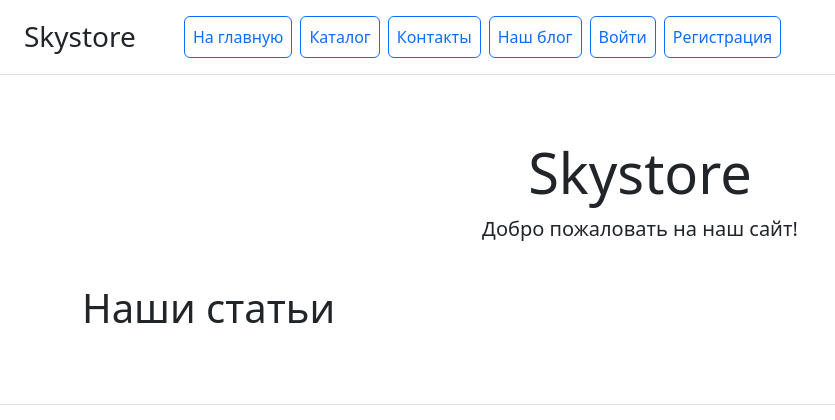
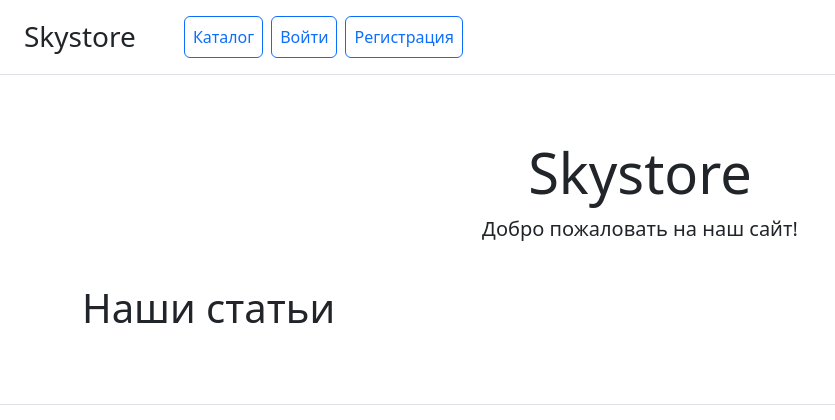
Before and after one commit to alexeyvedenkin/homework_22, a Django app: page /blog/article_list/ in a window 1280 px wide. Shown: the top 420 px of the page, without its empty margins (0-835 px from the left). Run offline with Django 5.2, Linux system fonts and the light colour scheme; data that the repository does not hold is empty; parts of the project's set-up code (start-up, migrations or seed data) failed here and were passed over; some libraries are stand-ins or nearby versions.

Commit message:
реализовано закрытие всех страниц, кроме списка товаров, для неавторизованных пользователей

```diff
--- a/catalog/templates/catalog/includes/inc_menu.html
+++ b/catalog/templates/catalog/includes/inc_menu.html
@@ -1,17 +1,18 @@
 <div class="d-flex flex-column flex-md-row align-items-center p-3 px-md-4 mb-3 bg-white border-bottom box-shadow">
     <h3 class="my-0 mr-md-auto font-weight-normal">Skystore</h3>
     <nav class="ms-5 d-flex">
-        <a class="p-2 btn btn-outline-primary me-2" href="http://127.0.0.1:8000/">На главную</a>
-        <a class="p-2 btn btn-outline-primary me-2" href="/product_list/">Каталог</a>
-        <a class="p-2 btn btn-outline-primary me-2" href="/contacts/">Контакты</a>
-        <a class="p-2 btn btn-outline-primary me-2" href="/blog/article_list/">Наш блог</a>
         {% if user.is_authenticated %}
+            <a class="p-2 btn btn-outline-primary me-2" href="http://127.0.0.1:8000/">На главную</a>
+            <a class="p-2 btn btn-outline-primary me-2" href="/product_list/">Каталог</a>
+            <a class="p-2 btn btn-outline-primary me-2" href="/contacts/">Контакты</a>
+            <a class="p-2 btn btn-outline-primary me-2" href="/blog/article_list/">Наш блог</a>
             <a class="nav-link me-2" href="{% url 'users:edit_profile' %}">{{ user.email }}</a>
             <form id="logout-form" action="{% url 'users:logout' %}" method="POST" style="display: none;">
                 {% csrf_token %}
             </form>
             <a class="p-2 btn btn-outline-primary me-2" href="#" onclick="event.preventDefault(); document.getElementById('logout-form').submit();">Выйти</a>
         {% else %}
+            <a class="p-2 btn btn-outline-primary me-2" href="/product_list/">Каталог</a>
             <a class="p-2 btn btn-outline-primary me-2" href="{% url 'users:login' %}">Войти</a>
             <a class="p-2 btn btn-outline-primary me-2" href="{% url 'users:register' %}">Регистрация</a>
         {% endif %}
```
